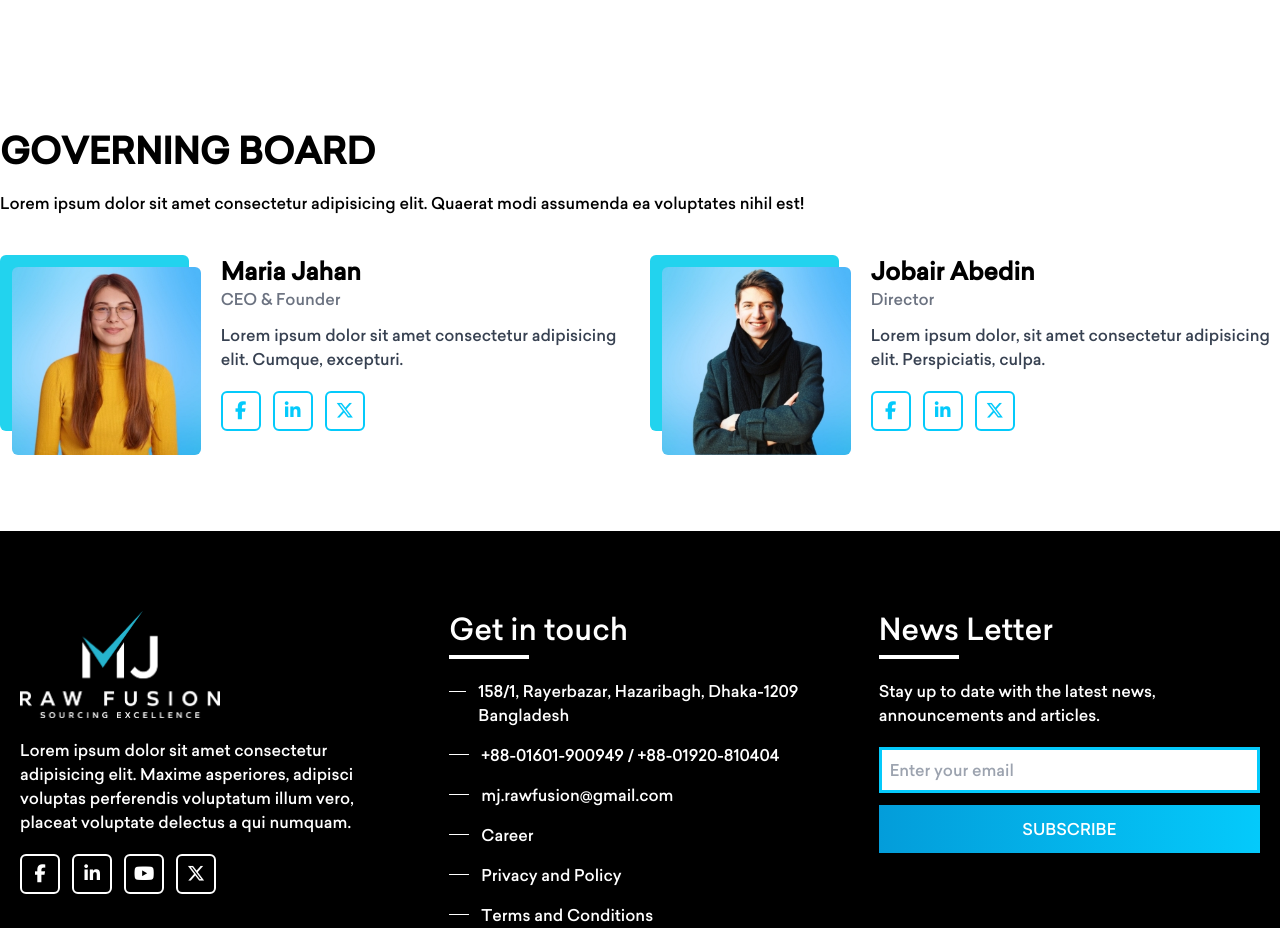
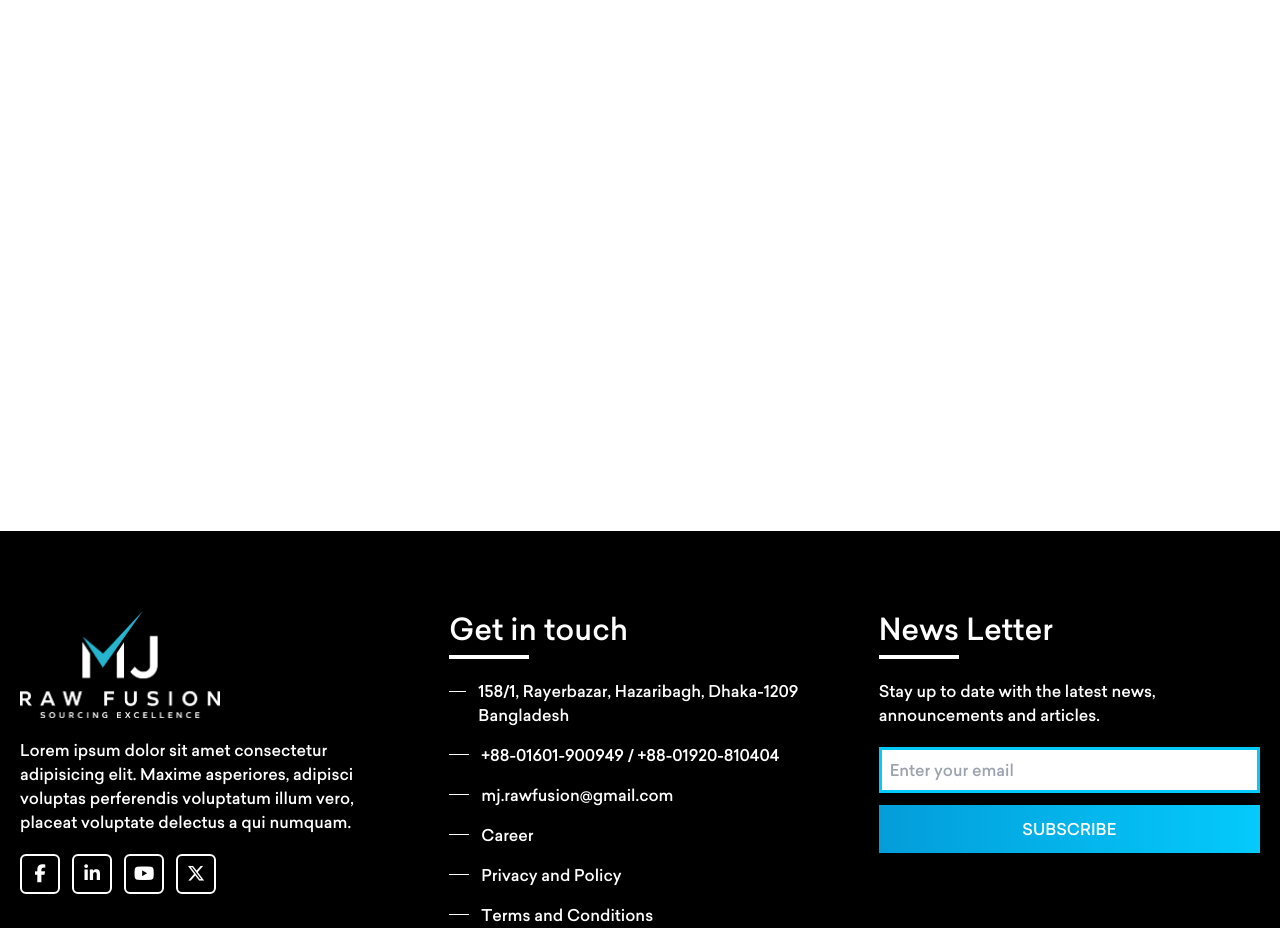
Before and after one commit to antorntech/mjrawfusion, a React (Vite) app: page /aboutus in a window 1280 px wide. Shown: the part 2780-3708 px from the top of the page. Built offline with nearby package versions, Linux system fonts and the light colour scheme.

Commit message:
add animation on GoverningBoard component

```diff
--- a/src/components/about/GoverningBoard.jsx
+++ b/src/components/about/GoverningBoard.jsx
@@ -3,7 +3,12 @@ import { Link } from "react-router-dom";
 
 const GoverningBoard = () => {
   return (
-    <div className="max-w-screen-xl mx-auto px-5 md:px-0">
+    <div
+      data-aos="fade-up"
+      data-aos-delay="100"
+      data-aos-duration="1000"
+      className="max-w-screen-xl mx-auto px-5 md:px-0"
+    >
       <div>
         <h2 className="text-2xl md:text-4xl font-bold mb-2 md:mb-5 uppercase">
           Governing Board
```
